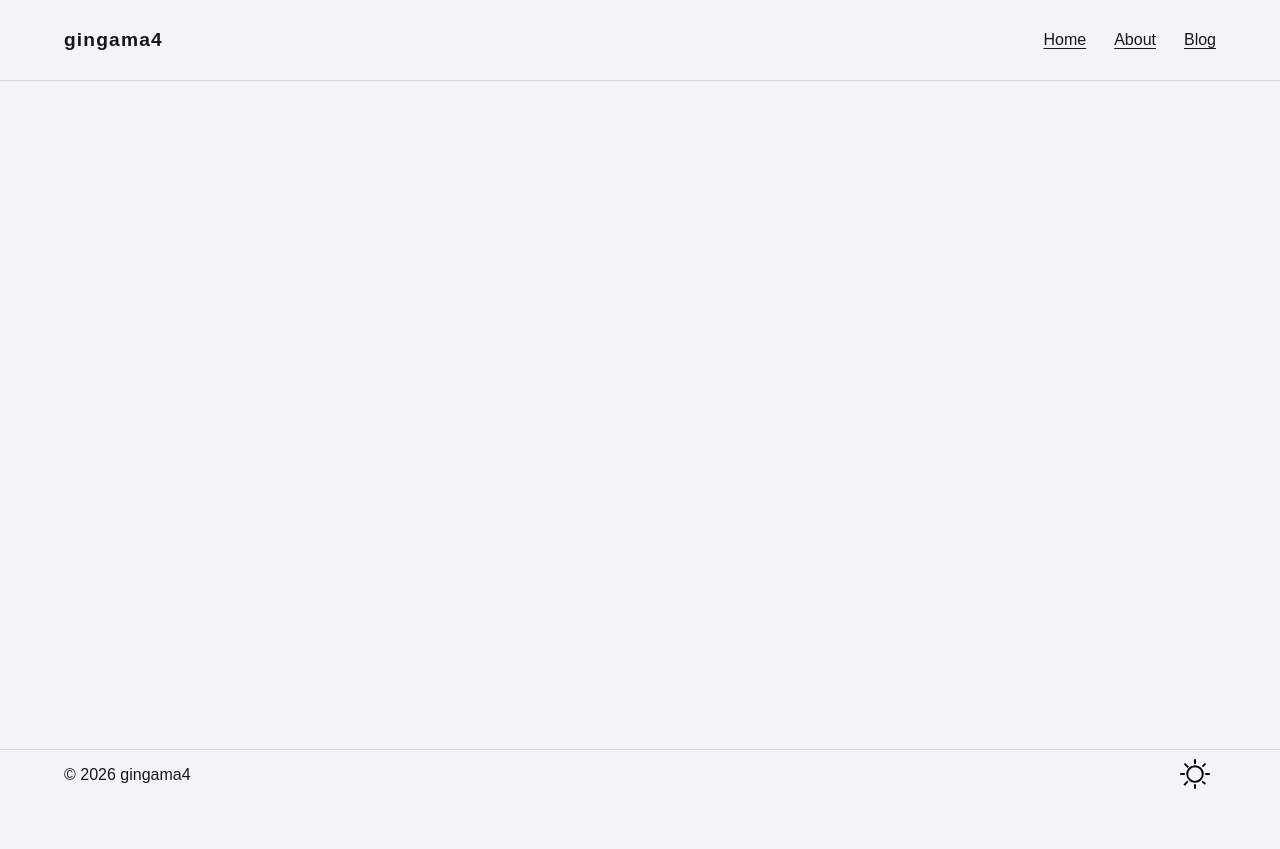
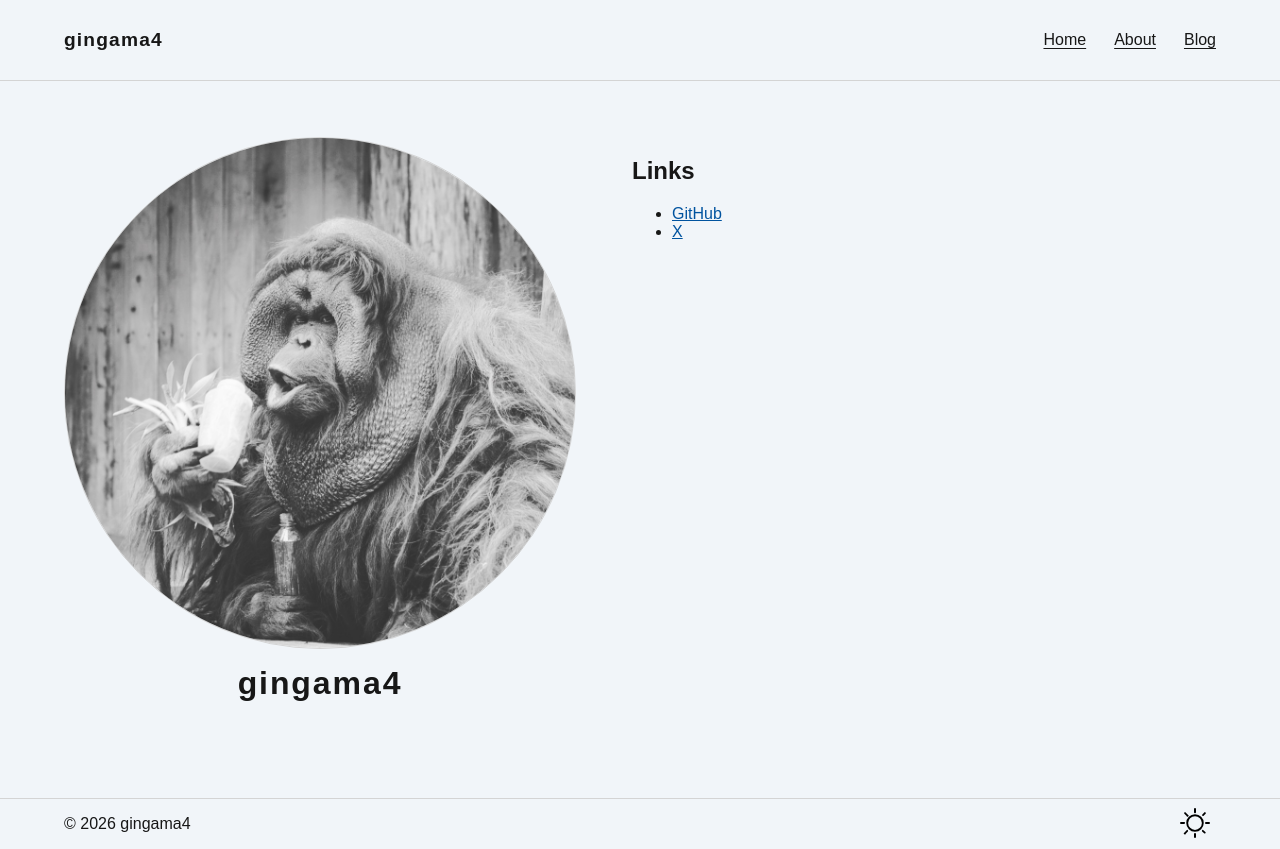
Before and after one commit to gingama4/gingama4.com, an Astro site: page / in a window 1280 px wide. Before the commit the page ends 800 px from the top, so only its background shows below. Built offline with nearby package versions, Linux system fonts and the light colour scheme; Astro itself is replaced by a stand-in of ours.

Commit message:
feat(home): レイアウト全体修正

```diff
--- /dev/null
+++ b/src/components/Avatar.astro
@@ -0,0 +1,33 @@
+---
+import { Image } from "astro:assets";
+import myAvatar from "@/assets/avatar.jpeg";
+---
+
+<span class="avatar">
+  <Image
+    src={myAvatar}
+    alt="アバター画像"
+    layout="constrained"
+    width={512}
+    height={512}
+    class="avatar-image"
+  />
+</span>
+<style>
+.avatar {
+  display: block;
+  width: 100%;
+  aspect-ratio: 1;
+  overflow: hidden;
+  border: 1px solid var(--color-border);
+  border-radius: 50%;
+
+  .avatar-image {
+    display: block;
+    width: 100%;
+    height: 100%;
+    object-fit: cover;
+    object-position: center;
+  }
+}
+</style>
--- a/src/pages/index.astro
+++ b/src/pages/index.astro
@@ -1,5 +1,58 @@
 ---
 import BaseLayout from "@layouts/BaseLayout.astro";
+import Avatar from "@components/Avatar.astro";
 ---
 
-<BaseLayout> </BaseLayout>
+<BaseLayout>
+  <div class="home">
+    <div class="profile">
+      <div class="avatar-box">
+        <Avatar />
+      </div>
+      <h1>gingama4</h1>
+    </div>
+    <div class="navigation">
+      <div class="links">
+        <h2>Links</h2>
+        <ul>
+          <li><a href="https://github.com/gingama4">GitHub</a></li>
+          <li><a href="https://x.com/gingama4">X</a></li>
+        </ul>
+      </div>
+    </div>
+  </div>
+</BaseLayout>
+<style>
+.home {
+  width: min(calc(100% - 48px), var(--max-width));
+  grid-template-columns: 512px 1fr;
+  align-items: start;
+  gap: 56px;
+  margin: 56px auto 80px;
+  display: grid;
+}
+
+.profile {
+  display: flex;
+  align-items: center;
+  flex-direction: column;
+
+  h1 {
+    letter-spacing: 0.06em;
+    margin: 1rem 0;
+    font-size: 2em;
+  }
+}
+
+@media (width <= 860px) {
+  .home {
+    grid-template-columns: 1fr;
+    gap: 56px;
+    margin: 24px auto;
+  }
+
+  .avatar-box {
+    width: 400px;
+  }
+}
+</style>
--- a/src/styles/global.css
+++ b/src/styles/global.css
@@ -46,11 +46,6 @@ a {
   color: var(--color-link);
 }
 
-h1 {
-  margin: 1rem 0;
-  font-size: 2.5rem;
-}
-
 /* Navigation styles */
 
 /* Dark Mode */
```
Also changed, not shown: src/assets/avatar.jpeg (added).
